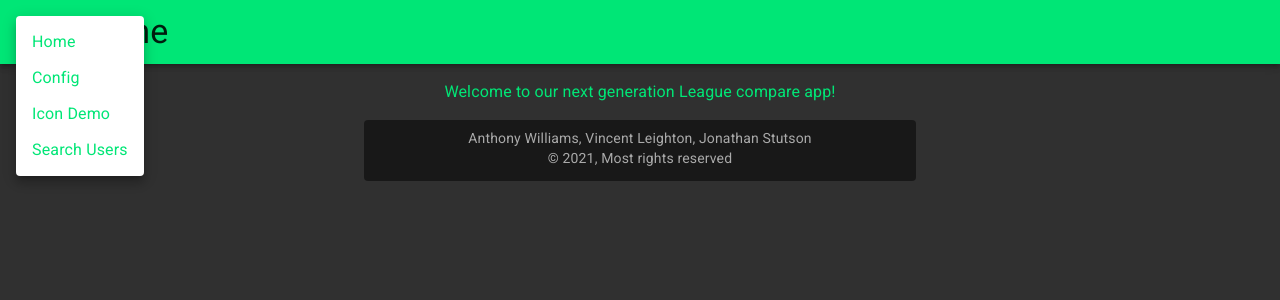
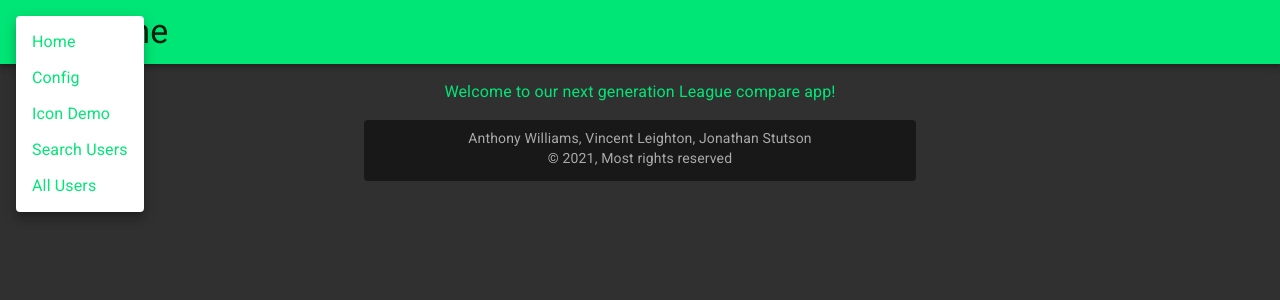
Before and after one commit to Wolven531/simple-cra-app, a React (Create React App) app: page / in a window 1280 px wide. Both pictures are taken after a click on the button "menu". Shown: the top 300 px of the page. Built offline with nearby package versions, Linux system fonts and the light colour scheme.

Commit message:
CSS Updates to the DisplayUsers page Added routing and navigation to NavBar

```diff
--- a/src/App/DsiplayUsers/DisplayUsers.tsx
+++ b/src/App/DsiplayUsers/DisplayUsers.tsx
@@ -3,6 +3,7 @@ import { useContext, useEffect, useState } from 'react'
 import { GlobalContext } from '../../GlobalContext'
 import { theme } from '../../theme'
 import { GetUsersEndpointResult } from '../../services/ApiService'
+import { FormatAlignJustify } from '@material-ui/icons'
 
 function DisplayUsers() {
 	const { api, setTitle } = useContext(GlobalContext) // for page title and API access
@@ -10,6 +11,12 @@ function DisplayUsers() {
 	const useStyles = makeStyles({
 		errorContainer: (theme: Theme) => ({
 			display: 'flex',
+			justifyContent: 'center',
+			marginTop: theme.spacing(3),
+		}),
+		resultContainer: (theme: Theme) => ({
+			display: 'flex',
+			flexDirection: 'row',
 			justifyContent: 'center',
 			marginTop: theme.spacing(3),
 		}),
@@ -21,6 +28,9 @@ function DisplayUsers() {
 			display: 'flex',
 			justifyContent: 'space-between',
 			marginBottom: theme.spacing(3),
+		}),
+		resultTitle: (theme: Theme) => ({
+			whitespace: 'nowrap'
 		}),
 	})
 	const classes = useStyles(theme)
@@ -46,13 +56,13 @@ function DisplayUsers() {
 				align="center"
 				color="primary"
 				gutterBottom
-				variant="h5"
+				variant="h2"
 			>
 				All Users
 			</Typography>
 
 			{users.map((user) => (
-                <Container key={user.summonerId}>
+                <Container className={classes.resultContainer} key={user.summonerId}>
 					<Container className={classes.resultRow}>
 						<Typography align="left" color="primary" variant="h6">
 							Name:
@@ -67,7 +77,7 @@ function DisplayUsers() {
 						</Typography>
 					</Container>
 					<Container className={classes.resultRow}>
-						<Typography align="left" color="primary" variant="h6">
+						<Typography className={classes.resultTitle} align="left" color="primary" variant="h6">
 							Mastery Score:
 						</Typography>
 						<Typography
--- a/src/Nav/Nav.tsx
+++ b/src/Nav/Nav.tsx
@@ -124,6 +124,19 @@ const Nav: FC = () => {
 							Search Users
 						</Link>
 					</MenuItem>
+					<MenuItem
+						onClick={() => {
+							handleClose()
+						}}
+					>
+						<Link
+							href="/display-users"
+							rel="noopener noreferrer"
+							role="link"
+						>
+							All Users
+						</Link>
+					</MenuItem>
 				</Menu>
 				<Typography
 					aria-roledescription="title of page"
```
Also changed, not shown: 1 other file (tests, documents, lock files or other folders).
